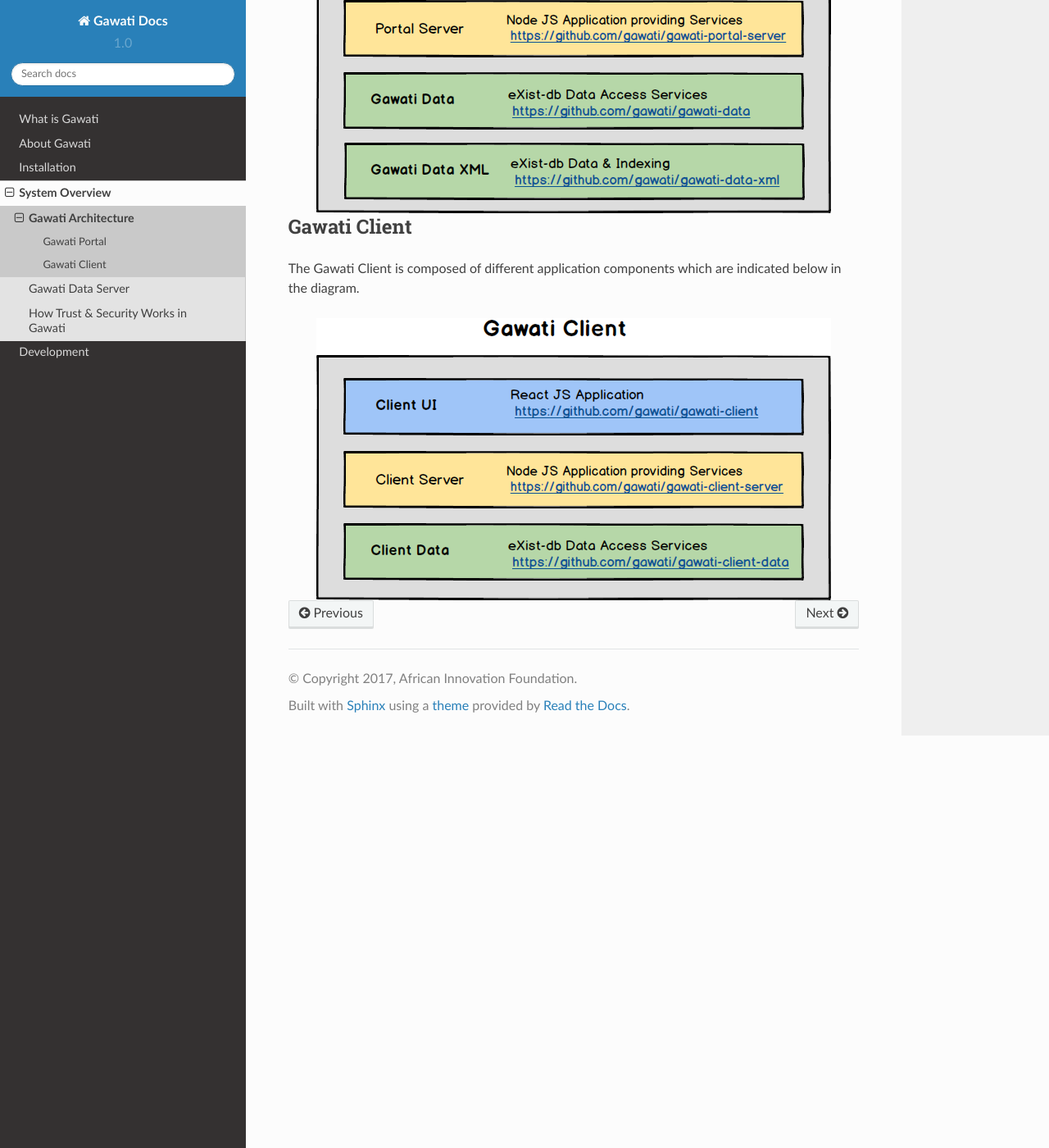
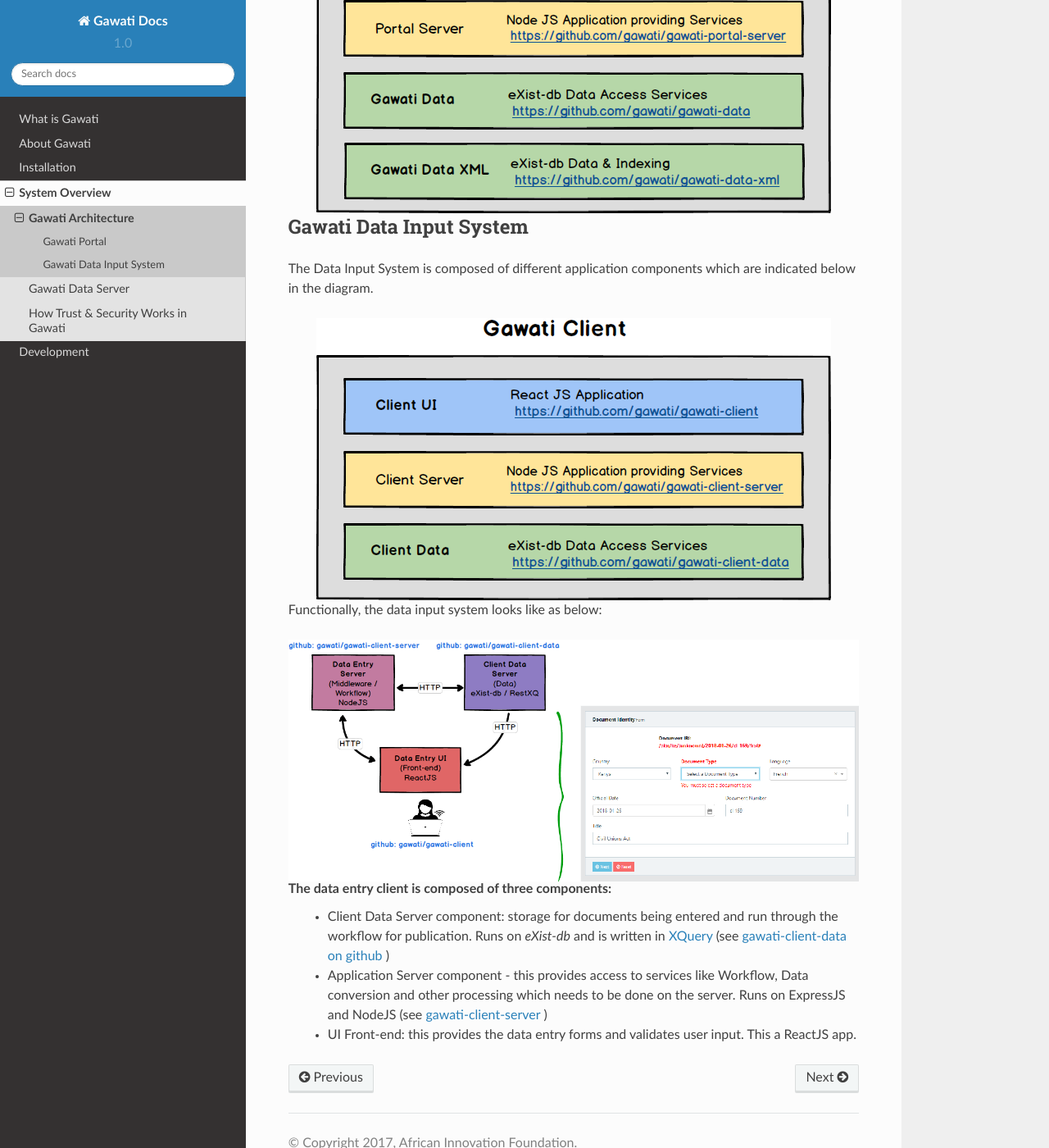
Before and after one commit to gawati/gawati-docs, a Sphinx documentation site: the page built from docs/source/system/gawati-architecture.rst, in a window 1280 px wide and 1400 px high, scrolled down 666 px. Shown: the whole window at 82% size. Built offline with Sphinx 7.4.7 and the Read the Docs theme 2.0.0, drawn with Linux system fonts in a browser that asks for light colours; some of the changed text lies outside the part shown.

Commit message:
Various updates to docs related to gawati client

```diff
--- a/docs/source/system/gawati-architecture.rst
+++ b/docs/source/system/gawati-architecture.rst
@@ -7,7 +7,7 @@ The Gawati architecture is described in this document.
 Gawati is composed of 2 different applications which have different audiences in mind.
 
   1. The Gawati Portal - this is a public facing portal system that allows searching and accessing legal documents
-  2. The Gawati Client - which is a back-office application that allows managing and inputting legal documents which are presented by the Portal.
+  2. The Gawati Data Input System - which is a back-office application that allows managing and inputting legal documents which are presented by the Portal.
 
 .. _gawati-portal-arch:
 
@@ -24,13 +24,26 @@ The Gawati Portal is composed of different application components which are indi
 
 .. _gawati-client-arch:
 
-*************
-Gawati Client
-*************
+************************
+Gawati Data Input System
+************************
 
-The Gawati Client is composed of different application components which are indicated below in the diagram.
+The Data Input System is composed of different application components which are indicated below in the diagram.
 
 .. figure:: ./_images/high-level-arch-client.png
    :alt: Gawati Portal Architecture
    :align: center
    :figclass: align-center
+
+Functionally, the data input system looks like as below:
+
+.. figure:: ./_images/arch_data_entry_tech.png
+  :target: ./_images/arch_data_entry_tech.png
+  :alt: Data Entry Architecture
+  :align: center
+  :figclass: align-center
+
+The data entry client is composed of three components:
+    * Client Data Server component:  storage for documents being entered and run through the workflow for publication. Runs on `eXist-db` and is written in `XQuery <https://www.w3.org/XML/Query/>`__ (see `gawati-client-data on github <https://github.com/gawati/gawati-client-data>`__ )
+    * Application Server component - this provides access to services like Workflow, Data conversion and other processing which needs to be done on the server. Runs on ExpressJS and NodeJS (see `gawati-client-server <https://github.com/gawati/gawati-client-server>`__ )
+    * UI Front-end: this provides the data entry forms and validates user input. This a ReactJS app.
```
Also changed, not shown: docs/source/client.rst (deleted, +0 -13 lines), docs/source/system/_images/arch_data_entry.png (renamed from docs/source/_images/arch_data_entry.png), docs/source/system/_images/arch_data_entry_tech.png (renamed from docs/source/_images/arch_data_entry_tech.png).
